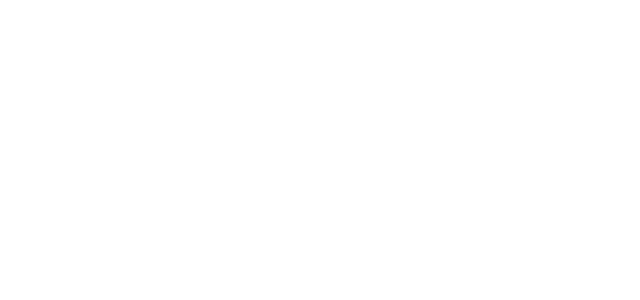
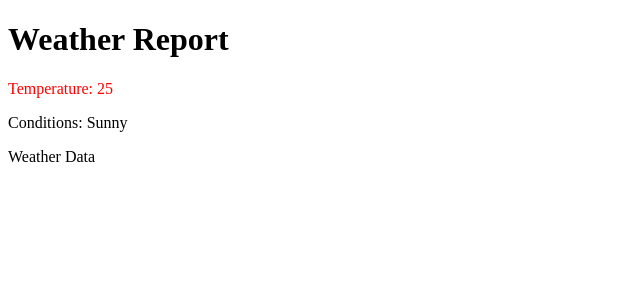
Before and after one commit to acciojob/conditional-weather-report-kaushalkrsna1602, a React app: page / in a window 1280 px wide. Shown: the top 300 px of the page, without its empty margins (0-640 px from the left). Built offline with nearby package versions, Linux system fonts and the light colour scheme.

Commit message:
first commit

```diff
--- a/src/components/App.js
+++ b/src/components/App.js
@@ -1,13 +1,20 @@
-
-import React from "react";
-import './../styles/App.css';
+import React, { useState, useEffect } from 'react';
+import WeatherDisplay from './WeatherDisplay';
 
 const App = () => {
+  const [weather, setWeather] = useState({ temperature: 0, conditions: '' });
+
+  useEffect(() => {
+    const weatherInput = { temperature: 25, conditions: 'Sunny' };
+    setWeather(weatherInput);
+  }, []);
+
   return (
     <div>
-        {/* Do not remove the main div */}
+      <h1>Weather Report</h1>
+      <WeatherDisplay weather={weather} />
     </div>
-  )
-}
+  );
+};
 
-export default App
+export default App;
--- /dev/null
+++ b/src/components/WeatherDisplay.js
@@ -0,0 +1,17 @@
+import React from 'react';
+
+const WeatherDisplay = ({ weather }) => {
+  const temperatureStyle = {
+    color: weather.temperature > 20 ? 'red' : 'blue',
+  };
+
+  return (
+    <div>
+      <p style={temperatureStyle}>Temperature: {weather.temperature}</p>
+      <p>Conditions: {weather.conditions}</p>
+      <span>Weather Data</span>
+    </div>
+  );
+};
+
+export default WeatherDisplay;
```
Also changed, not shown: 1 other file (tests, documents, lock files or other folders).
